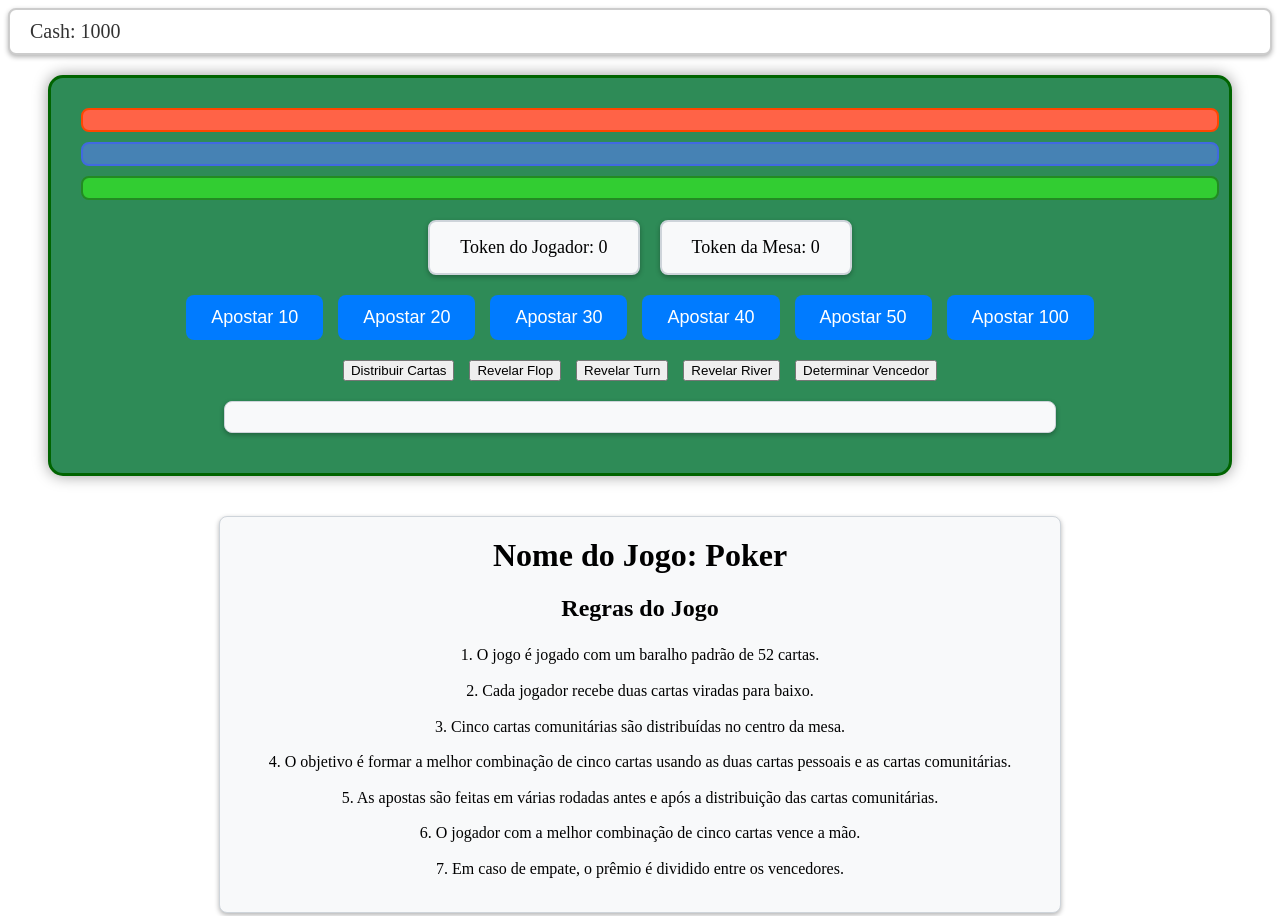
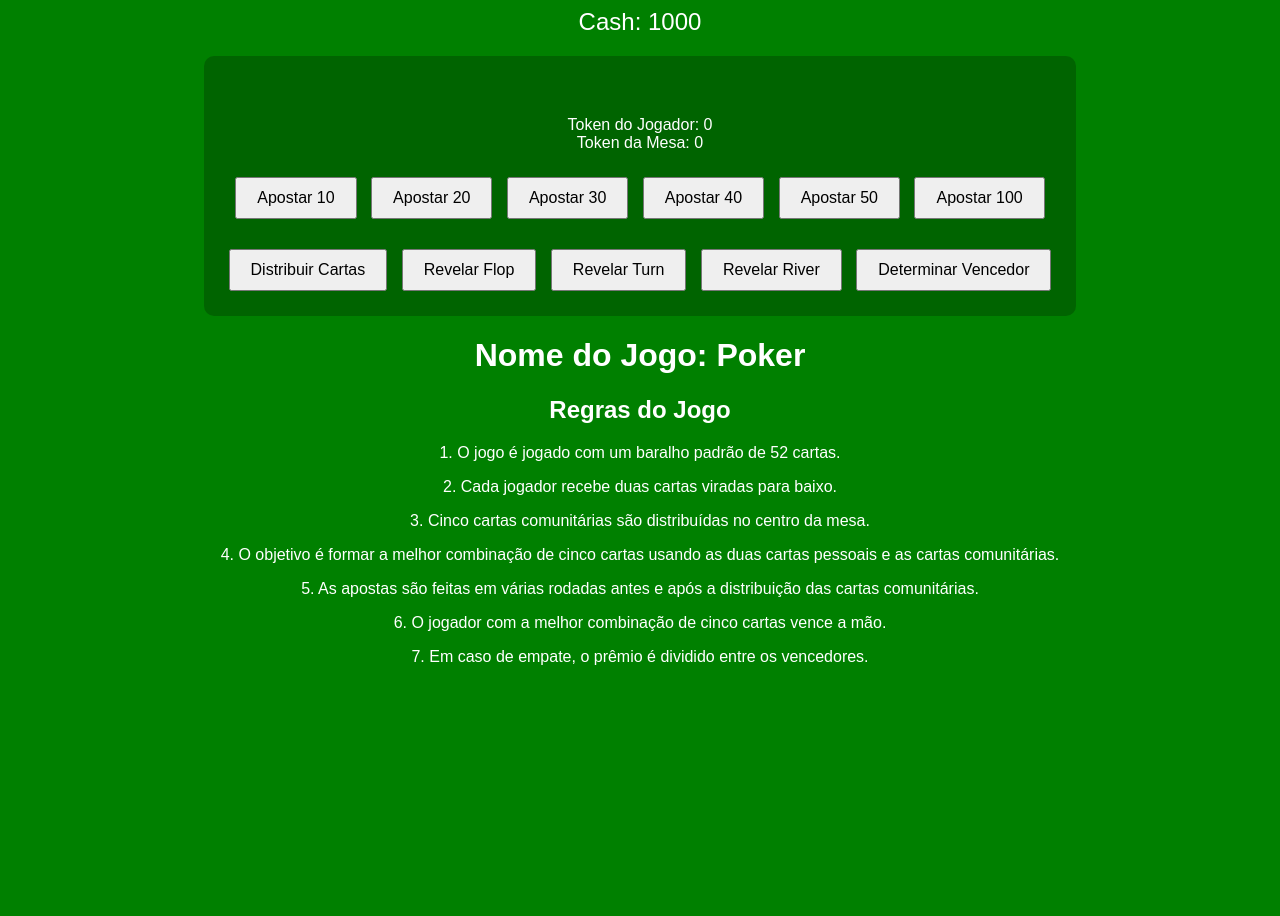
Before and after one commit to AstridNielsen-lab/poker-game.github.io, a plain HTML site: page index.html in a window 1280 px wide. Shown: the top 916 px of the page. After the commit the page ends 800 px from the top, so only its background shows below. Drawn offline with Linux system fonts and the light colour scheme.

```diff
--- a/script.js
+++ b/script.js
@@ -17,8 +17,7 @@ document.addEventListener('DOMContentLoaded', () => {
         'AC.jpg', '2C.jpg', '3C.jpg', '4C.jpg', '5C.jpg', '6C.jpg', '7C.jpg', '8C.jpg', '9C.jpg', '10C.jpg', 'JC.jpg', 'QC.jpg', 'KC.jpg',
         'AE.jpg', '2E.jpg', '3E.jpg', '4E.jpg', '5E.jpg', '6E.jpg', '7E.jpg', '8E.jpg', '9E.jpg', '10E.jpg', 'JE.jpg', 'QE.jpg', 'KE.jpg',
         'joker.jpg'
-        // Continue até 'KO.jpg', 'KP.jpg', 'KC.jpg', 'KE.jpg'
-        // Adicione o restante das cartas aqui
+
     ];
 
     function updateCash(amount) {
@@ -115,6 +114,7 @@ document.addEventListener('DOMContentLoaded', () => {
             playerTokens += amount; // Adiciona ao token do jogador
             playerTokenElement.textContent = `Token do Jogador: ${playerTokens}`;
             tableTokenElement.textContent = `Token da Mesa: ${tableTokens}`;
+            updateCash(-amount); // Atualiza o cash descontando o valor da aposta
             showMessage(`Aposta de ${amount} definida.`);
         } else {
             showMessage('Cash insuficiente para essa aposta.');
--- a/styles.css
+++ b/styles.css
@@ -1,143 +1,48 @@
-/* Estilo geral para a mesa de poker */
-.poker-table {
-    position: relative;
-    width: 90%;
-    max-width: 1200px; /* Limite máximo para a largura da mesa */
-    margin: 20px auto; /* Centraliza a mesa horizontalmente */
-    padding: 20px;
-    border-radius: 15px;
-    background-color: #2E8B57; /* Cor de fundo da mesa */
-    border: 3px solid #006400; /* Borda verde escura */
-    box-shadow: 0 0 15px rgba(0, 0, 0, 0.4); /* Sombra ao redor da mesa */
-    text-align: center; /* Centraliza o texto dentro da mesa */
+body {
+    font-family: Arial, sans-serif;
+    background-color: green;
+    color: white;
+    text-align: center;
 }
 
-/* Estilo para o cash dentro da mesa */
-.cash-container {
+.header {
     margin-bottom: 20px;
 }
 
 .cash {
-    background-color: #ffffff; /* Cor de fundo do cash */
-    border: 2px solid #cccccc; /* Borda cinza clara */
-    border-radius: 8px;
-    padding: 10px 20px;
-    box-shadow: 0 2px 5px rgba(0, 0, 0, 0.3); /* Sombra suave para destaque */
-    font-size: 20px;
-    color: #333333; /* Cor do texto */
+    font-size: 24px;
 }
 
-/* Divs das cartas com tamanhos iguais */
+.game-container {
+    display: flex;
+    flex-direction: column;
+    align-items: center;
+}
+
+.poker-table {
+    background-color: #006400;
+    padding: 20px;
+    border-radius: 10px;
+}
+
 .cards {
     display: flex;
     justify-content: center;
-    align-items: center;
-    margin: 10px;
-    padding: 10px;
-    border-radius: 8px;
-    width: 100%; /* Garante que todas as divs das cartas tenham o mesmo tamanho */
-    box-sizing: border-box; /* Inclui o padding e border no cálculo da largura total */
+    margin: 10px 0;
 }
 
-/* Cartas do croupier */
-#dealer-cards {
-    background-color: #FF6347; /* Cor de fundo para as cartas do croupier (Tomate) */
-    border: 2px solid #FF4500; /* Borda laranja avermelhada */
+.cards img {
+    width: 80px; /* Ajuste o tamanho das cartas aqui */
+    height: auto;
+    margin: 5px; /* Espaço entre as cartas */
 }
 
-/* Cartas do jogador */
-#player-cards {
-    background-color: #4682B4; /* Cor de fundo para as cartas do jogador (Azul aço) */
-    border: 2px solid #4169E1; /* Borda azul royal */
+.actions {
+    margin-top: 20px;
 }
 
-/* Cartas comunitárias */
-#community-cards {
-    background-color: #32CD32; /* Cor de fundo para as cartas comunitárias (Verde limão) */
-    border: 2px solid #228B22; /* Borda verde floresta */
+button {
+    margin: 5px;
+    padding: 10px 20px;
+    font-size: 16px;
 }
-
-/* Estilo das cartas individuais */
-.cards img {
-    width: 80px; /* Tamanho das cartas ajustado para mais visibilidade */
-    height: auto;
-    margin: 0 10px; /* Margem ajustada para espaçamento entre as cartas */
-    border: 2px solid #000; /* Borda preta ao redor das cartas */
-    border-radius: 6px; /* Bordas arredondadas mais suaves */
-    box-shadow: 0 2px 5px rgba(0, 0, 0, 0.3); /* Sombra ao redor das cartas */
-}
-
-/* Estilo para os tokens */
-.tokens {
-    display: flex;
-    justify-content: center;
-    gap: 20px;
-    margin: 20px 0;
-}
-
-.token {
-    background-color: #f8f9fa; /* Cor de fundo clara para destacar os tokens */
-    border: 2px solid #ced4da; /* Borda cinza clara */
-    border-radius: 8px;
-    padding: 15px 30px;
-    box-shadow: 0 2px 5px rgba(0, 0, 0, 0.3); /* Sombra suave para destaque */
-    font-size: 18px; /* Tamanho da fonte ajustado para melhor leitura */
-}
-
-/* Estilo para os botões de ação */
-.actions {
-    display: flex;
-    flex-wrap: wrap;
-    justify-content: center;
-    gap: 15px;
-    margin: 20px 0;
-}
-
-.button-10, .button-20, .button-30, .button-40, .button-50, .button-100 {
-    background-color: #007bff; /* Cor de fundo azul para os botões */
-    color: #fff;
-    border: none;
-    border-radius: 8px;
-    padding: 12px 25px;
-    cursor: pointer;
-    font-size: 18px;
-    transition: background-color 0.3s ease, transform 0.2s ease;
-}
-
-.button-10:hover, .button-20:hover, .button-30:hover, .button-40:hover, .button-50:hover, .button-100:hover {
-    background-color: #0056b3; /* Cor de fundo azul escuro ao passar o mouse */
-    transform: scale(1.05); /* Efeito de aumento ao passar o mouse */
-}
-
-/* Estilo para mensagens e informações do jogo */
-#messages {
-    margin: 20px auto;
-    padding: 15px;
-    max-width: 800px; /* Limite máximo para a largura das mensagens */
-    background-color: #f8f9fa;
-    border: 1px solid #ced4da;
-    border-radius: 8px;
-    box-shadow: 0 2px 5px rgba(0, 0, 0, 0.3);
-    font-size: 18px;
-    text-align: center; /* Centraliza o texto das mensagens */
-}
-
-.game-info {
-    margin: 40px auto;
-    padding: 20px;
-    max-width: 800px; /* Limite máximo para a largura das informações do jogo */
-    background-color: #f8f9fa;
-    border: 1px solid #ced4da;
-    border-radius: 8px;
-    box-shadow: 0 2px 5px rgba(0, 0, 0, 0.3);
-    text-align: center; /* Centraliza o texto das informações do jogo */
-}
-
-.game-info h1 {
-    margin-top: 0;
-}
-
-.game-info p {
-    margin: 10px 0;
-    line-height: 1.6; /* Espaçamento entre linhas para melhor leitura */
-}
```
